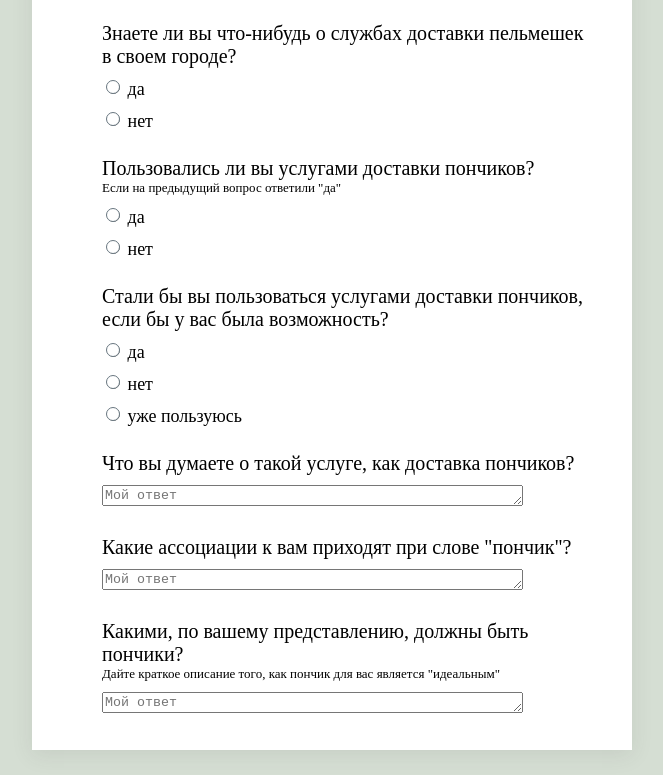
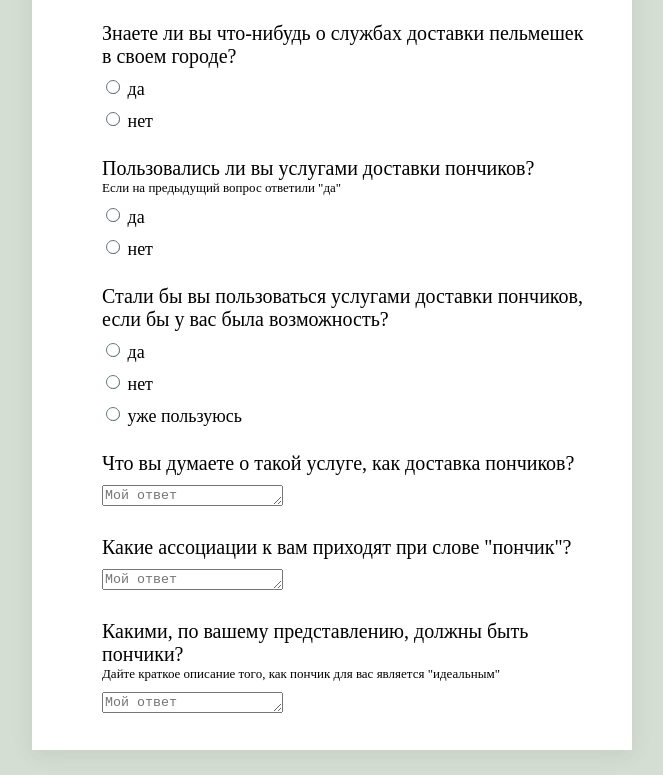
Before and after one commit to miks-qeury/SurveyForm, a plain HTML site: page index.html in a window 1280 px wide. Shown: the part 988-1763 px from the top of the page, without its empty margins (308-971 px from the left). Drawn offline with Linux system fonts and the light colour scheme.

Commit message:
add adaptive design

```diff
--- a/index.html
+++ b/index.html
@@ -1,7 +1,8 @@
 <!DOCTYPE html>
-<html lang="en">
+<html lang="ru">
 <head>
 	<meta charset="UTF-8">
+	<meta name="viewport" content="width=device-width, initial-scale=1">
 	<title>Доставка пельмешек</title>
 	<link rel="stylesheet" href="style.css">
 </head>
@@ -128,14 +129,14 @@
 				<label class="form-container">
 					<div class="form-title">Что вы думаете о такой услуге, как доставка пончиков?</div>
 					<div class="input">
-						<textarea name="" id="" cols="50" rows="1" placeholder="Мой ответ"></textarea>
+						<textarea name="" id=""  rows="1" placeholder="Мой ответ"></textarea>
 					</div>
 				</label class="form-container">
 
 				<label class="form-container">
 					<div class="form-title">Какие ассоциации к вам приходят при слове "пончик"? </div>
 					<div class="input">
-						<textarea name="" id="" cols="50" rows="1" placeholder="Мой ответ"></textarea>
+						<textarea name="" id=""  rows="1" placeholder="Мой ответ"></textarea>
 					</div>
 				</label class="form-container">
 
@@ -143,7 +144,7 @@
 					<div class="form-title">Какими, по вашему представлению, должны быть пончики?</div>
 					<div class="form-desc">Дайте краткое описание того, как пончик для вас является "идеальным"</div>
 					<div class="input">
-						<textarea name="" id="" cols="50" rows="1" placeholder="Мой ответ"></textarea>
+						<textarea name="" id=""  rows="1" placeholder="Мой ответ"></textarea>
 					</div>
 				</label class="form-container">
 			</form>
--- a/style.css
+++ b/style.css
@@ -17,7 +17,7 @@ h1{
 }
 
 #container{
-	width: 600px;
+	max-width: 600px;
 	margin: auto;
 
 }
```
